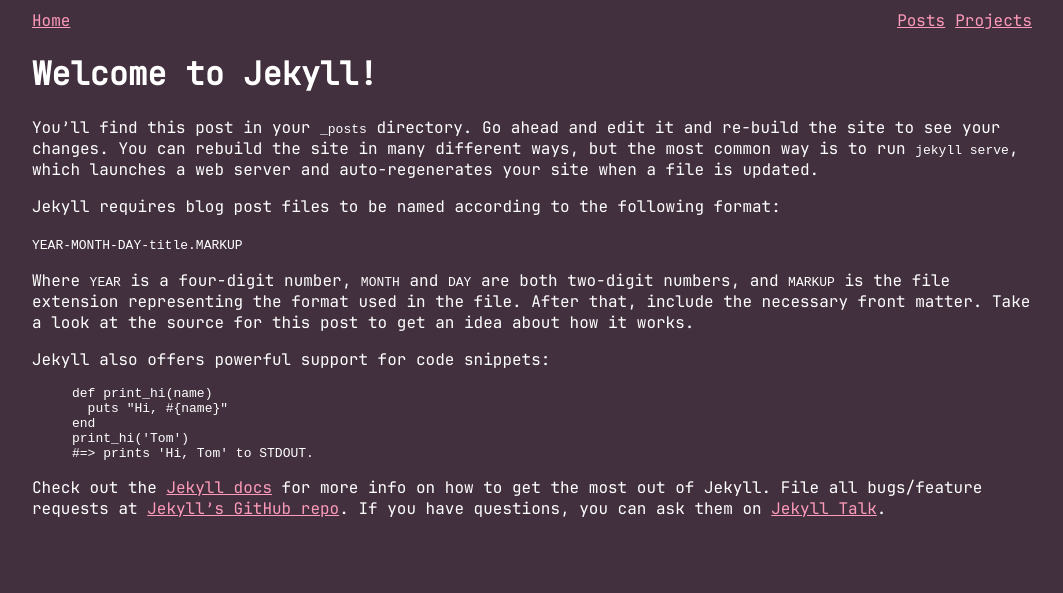
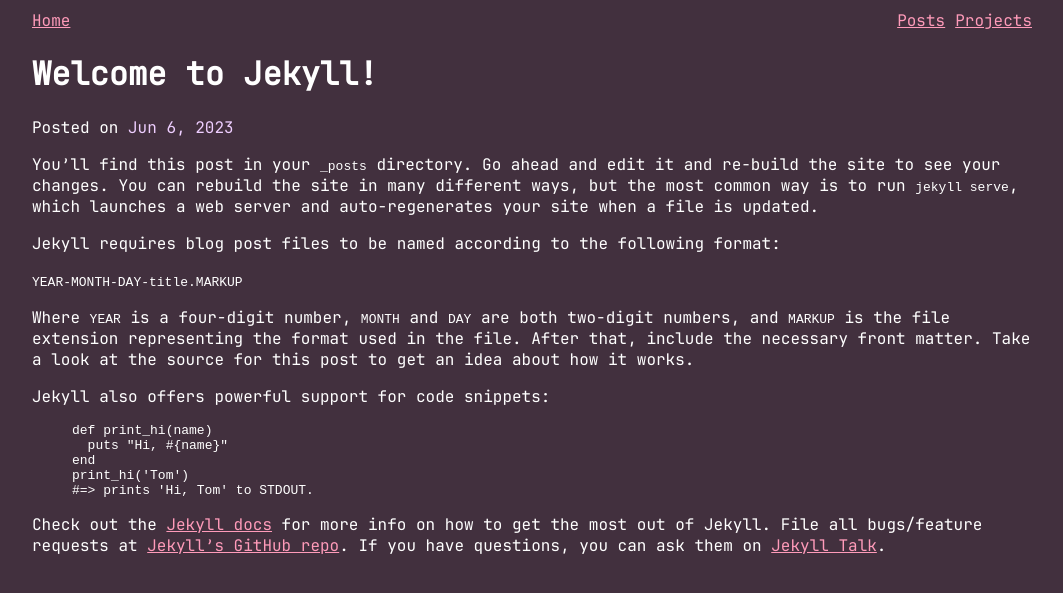
Before and after one commit to justalemon/Octi, a Jekyll site: the page built from _posts/2023-06-06-welcome-to-jekyll.md, in a window 1280 px wide. Shown: the top 593 px of the page, without its empty margins (108-1171 px from the left). Built offline with Jekyll 4.4.1, drawn with Linux system fonts in a browser that asks for light colours.

Commit message:
Show the post date and author if present

```diff
--- a/_layouts/post.html
+++ b/_layouts/post.html
@@ -5,4 +5,6 @@ title: Posts
 
 {%- include header.html -%}
 
+<p>Posted on <span class="post-date">{{ page.date | date: "%b %-d, %Y" }} </span>{%- if page.author -%} by {{ page.author }}{%- endif -%}</p>
+
 {{ content }}
```
